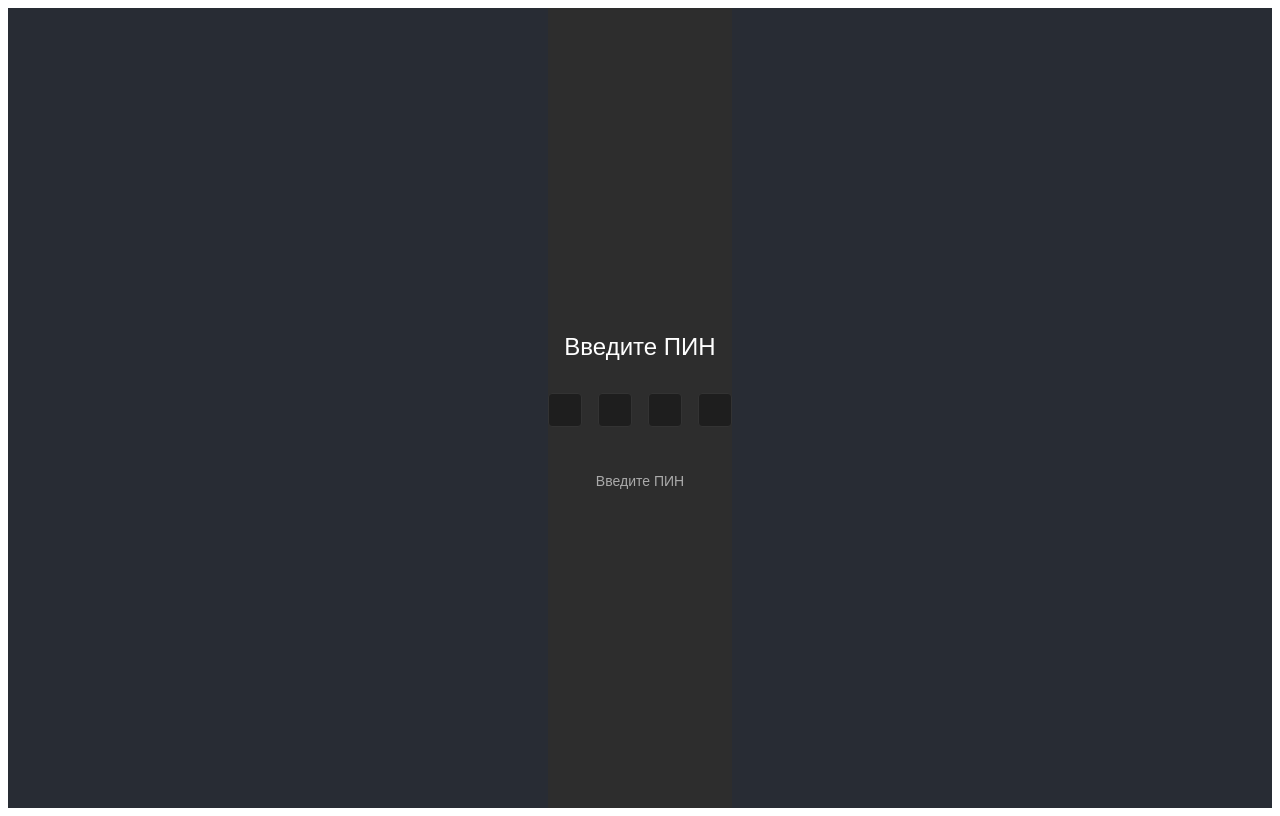
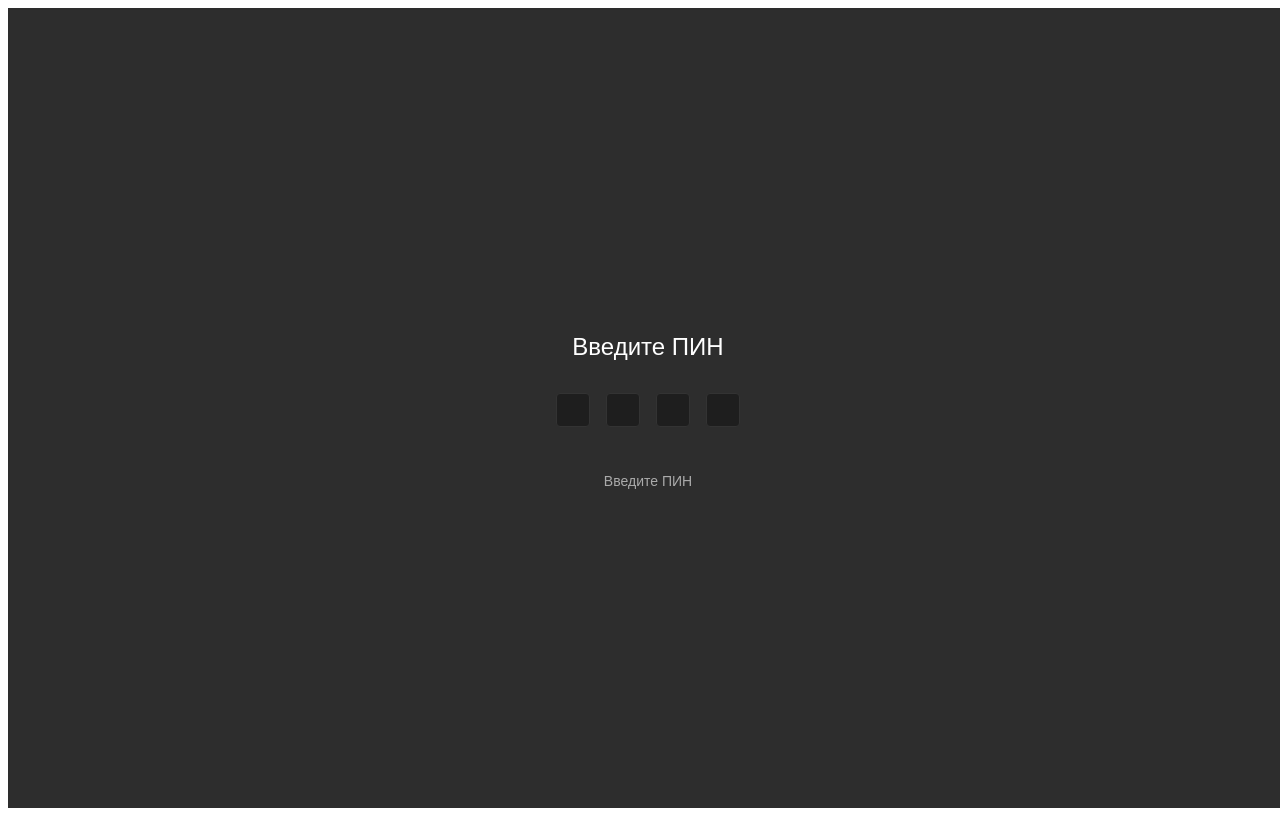
Before and after one commit to avryahov/debit-credit-web, a React (Create React App) app: page / in a window 1280 px wide. Built offline with nearby package versions, Linux system fonts and the light colour scheme.

Commit message:
fix: app-styles — unify background color across App, Launcher, PinScreen for seamless transition

```diff
--- a/src/app/App.css
+++ b/src/app/App.css
@@ -1,7 +1,8 @@
 .App {
   text-align: center;
-  background-color: #282c34;
+  background-color: #2d2d2d;
   min-height: 100vh;
+  width: 100vw;
   display: flex;
   flex-direction: column;
   align-items: center;
@@ -9,14 +10,3 @@
   font-size: calc(10px + 2vmin);
   color: white;
 }
-
-.App-header {
-  background-color: #282c34;
-  min-height: 100vh;
-  display: flex;
-  flex-direction: column;
-  align-items: center;
-  justify-content: center;
-  font-size: calc(10px + 2vmin);
-  color: white;
-}
--- a/src/features/launcher/ui/launcher.module.scss
+++ b/src/features/launcher/ui/launcher.module.scss
@@ -1,3 +1,5 @@
+@import '../../../shared/styles/variables.scss';
+
 .launcher {
   position: fixed;
   top: 0;
@@ -9,7 +11,7 @@
   align-items: center;
   justify-content: center;
   z-index: 1000;
-  perspective: 1000px; /* Эффект глубины */
+  perspective: 1000px;
 }
 
 .launcher__content {
@@ -39,7 +41,7 @@
 @keyframes zoomOut {
   to {
     opacity: 0;
-    transform: scale(0.5) translateZ(-500px);
+    transform: scale(0.5); /* Убрали translateZ */
   }
 }
 
--- a/src/pages/pin-screen/ui/pin-screen.module.scss
+++ b/src/pages/pin-screen/ui/pin-screen.module.scss
@@ -9,6 +9,10 @@
   background-color: $background-dark;
   color: $text-light;
   font-family: 'Arial', sans-serif;
+
+  // Безопасность для 3D-анимаций
+  backface-visibility: hidden;
+  transform-style: preserve-3d;
 
   &__title {
     margin-bottom: 2rem;
@@ -30,16 +34,16 @@
   }
 }
 
-// Анимация появления — как будто из глубины
+// Анимация появления — плавное увеличение и появление
 .pin-screen--enter {
   opacity: 0;
-  transform: scale(0.8) translateZ(500px);
-  animation: zoomIn 0.8s ease-out forwards;
+  transform: scale(0.8);
+  animation: fadeInScale 0.8s cubic-bezier(0.25, 0.46, 0.45, 0.94) forwards;
 }
 
-@keyframes zoomIn {
+@keyframes fadeInScale {
   to {
     opacity: 1;
-    transform: scale(1) translateZ(0);
+    transform: scale(1);
   }
 }
```
